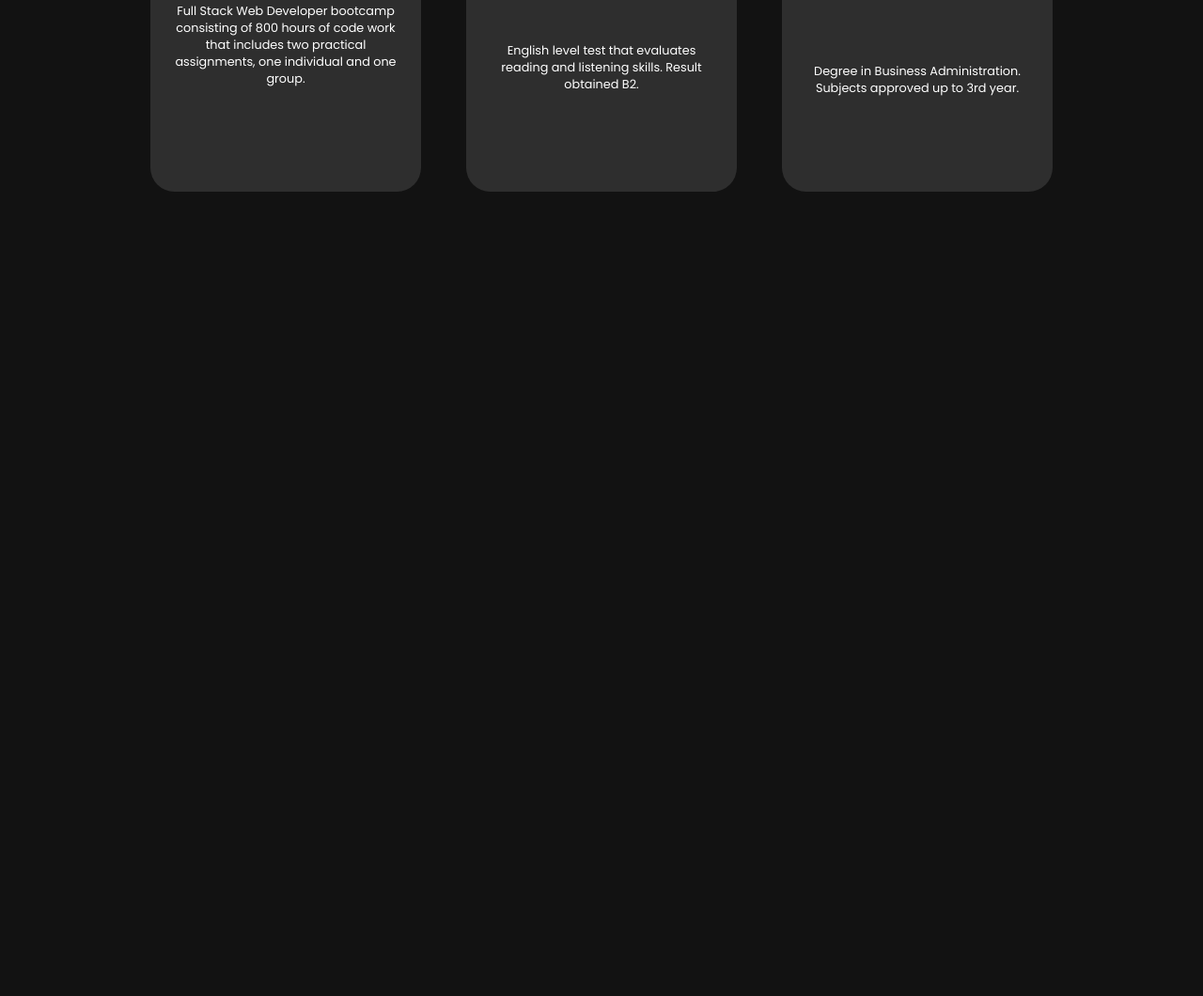
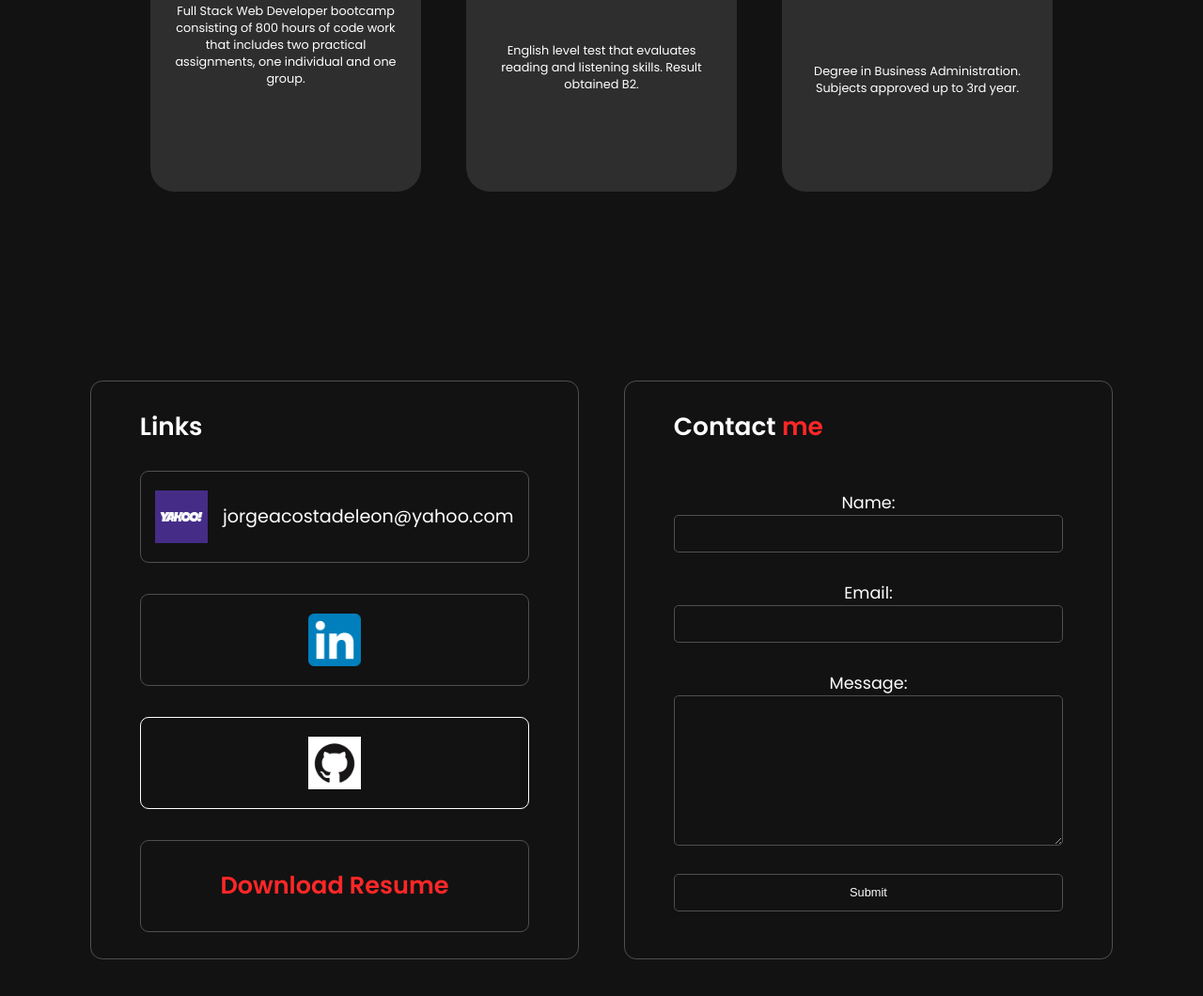
Before and after one commit to jorgeacosta02/Portfolio, a website: page index.html in a window 1280 px wide. Shown: the part 3680-4740 px from the top of the page at 94% size. Before the commit the page ends 4000 px from the top, so only its background shows below. Drawn offline with nearby package versions, Linux system fonts and the light colour scheme.

Commit message:
Contact Styles

```diff
--- a/index.html
+++ b/index.html
@@ -152,22 +152,26 @@
 
 
         <!-- Contact section -->
+        <!-- <h1 class="contact-h1">CONTACT</h1> -->
 
-    <!-- <section class="contact" id="contact">
-        <h1 class="contact-h1">CONTACT</h1>
+    <section class="contact" id="contact">
         <div class="div-contacts">
             <div class="links">
                 <div class="link-title">
                     <h2>Links</h2>
                 </div>
                 <div class="link-div">
+                    <div class="link-button">
+                        <img src="/img/Yahoo.jpg" alt="yahoo-image" class="link-img-text">
+                        <p class="yahoo-p">jorgeacostadeleon@yahoo.com</p>
+                    </div>
                     <a href="https://www.linkedin.com/in/jorge-enrique-acosta-de-le%C3%B3n-8934a4122/" target="_blank"  class="link-button">
                         <img src="/img/LinkedIn_icon.svg.png" class="link-img-text"/>
                     </a>
                     <a href="https://github.com/jorgeacosta02" target="_blank" class="link-button github">
                         <img src="/img/GitHub-Mark.png" class="link-img-text"/>
                     </a>
-                    <a href="https://github.com/jorgeacosta02/Resume/raw/main/Resume Jorge Acosta.pdf" download="Mi_CV.pdf" target="_blank" class="resume-button"><h2 class="link-img-text resume-text">Download Resume</h2></a>
+                    <a href="https://github.com/jorgeacosta02/Resume/raw/main/Resume Jorge Acosta.pdf" download="Mi_CV.pdf" target="_blank" class="resume-button link-button"><h2 class="link-img-text resume-text">Download Resume</h2></a>
                 </div>
             </div>
             <div class="links">
@@ -186,16 +190,21 @@
                         </div>
                         <div class="form-block">
                             <label for="message">Message:</label>
-                            <textarea id="message" name="message" required class="form-in"></textarea>
+                            <textarea id="message" name="message" required class="form-in textarea"></textarea>
                         </div>
-                        <div>
+                        <button
+                        type="submit"
+                        class="form-in button">
+                        Submit
+                        </button>
+                        <!-- <div>
                             <input type="submit" value="Submit"  class="button">
-                        </div>
+                        </div> -->
                     </form>
                 </div>
             </div>
         </div>
-    </section> -->
+    </section>
 
     <script src="https://code.jquery.com/jquery-3.7.1.min.js" integrity="sha256-/JqT3SQfawRcv/BIHPThkBvs0OEvtFFmqPF/lYI/Cxo=" crossorigin="anonymous"></script>
     <script src="index.js"></script>
--- a/sass/_contact.scss
+++ b/sass/_contact.scss
@@ -1,41 +1,44 @@
 @use "variables";
 @use "mixinsfunc";
 @use "general";
+@use "breakpoints";
 
 .contact{
     position: relative;
     height: 100vh;
     width: 100%;
 }
-.contact-h1{
-    position: relative;
-    left: -23vw;
-    top: 36vh;
-    display: inline-block;
-    transform: rotate(-90deg)  scaleX(0.7);
-    font-size: 9.5rem;
-    font-weight: 700;
-    color: variables.$grey-color;
-    transition: all .5s ease;
-}
+// .contact-h1{
+//     position: relative;
+//     left: -23vw;
+//     top: 36vh;
+//     display: inline-block;
+//     transform: rotate(-90deg)  scaleX(0.7);
+//     font-size: 9.5rem;
+//     font-weight: 700;
+//     color: variables.$grey-color;
+//     transition: all .5s ease;
+// }
 .div-contacts{
+    @include breakpoints.display-large{
         position: relative;
         display: flex;
         justify-content: space-evenly;
         align-items: center;
         gap: 3rem;
-    width: 75vw;
+        width: 85vw;
         height: 77vh;
-    top: -20vh;
-    left: 17vw;
+        // top: -20vh;
+        // left: 17vw;
         font-size: 1.1rem;
         // background-color: red;
+    }
 }
 .links{
     box-sizing: border-box;
     text-align: left;
-    height: 90%;
-    width: 40%;
+    height: 100%;
+    width: 50%;
     @include mixinsfunc.create-flexbox(column, center);
     gap: 1rem;
     border-radius: 1vw;
@@ -56,32 +59,39 @@
     // background-color: orange;
 }
 .link-div{
-    height: 70%;
+    height: 80%;
     // background-color: yellow;
     width: 80%;
-    @include mixinsfunc.create-flexbox(column, space-evenly);
-    & a{
+    @include mixinsfunc.create-flexbox(column, space-between);
+    .link-button{
         height: 20%;
         width: 100%;
-        @include mixinsfunc.create-flexbox(column, center);
+        @include mixinsfunc.create-flexbox(row, space-evenly);
         border-radius: 9px;
         cursor: pointer;
         border: 1px solid variables.$grey-color;
         // background-color: aqua;
         font-size: .75rem;
     }
-    & img{
+    img{
         height: 7vh;
         top: 10%;
+    }
+    .yahoo-p{
+        font-size: 1.5vw;
+    }
+
+    .github{
+        border: 1px solid white;
+    }
+    .resume-text{
+        font-size: max(#{2vw}, #{5px});
     }
     // & h2{
     //     margin-top: .5%;
     //     // padding: 0;
     //     // color: variables.$main-color;
     // }
-}
-.github{
-    border: 1px solid white;
 }
 // .resume{
 //     border: 1px solid rgb(107, 107, 107);
@@ -90,18 +100,21 @@
 // }
 .form{
     width: 100%;
-    @include mixinsfunc.create-flexbox(column, center);
-    gap: 1rem;
+    height: 100%;
+    @include mixinsfunc.create-flexbox(column, space-evenly);
+    gap: .5rem;
     font-family: Arial, Helvetica, sans-serif;
-
-}
+    // .submit{
+        //     width: 100%;
+        //     height: ;
+        // }
     .form-block{
         width: 100%;
         @include mixinsfunc.create-flexbox(column, center);
-
     }
     .form-in{
         width: 100%;
+        height: 5vh;
         border-radius: 5px;
         border: 1px solid variables.$grey-color;
         color: variables.$grey-color;
@@ -110,12 +123,16 @@
         font-family: Arial, Helvetica, sans-serif;
         font-size: .8rem;
         box-sizing: border-box;
-    padding: 1vh .5vw;
+    }
+    .textarea{
+        height: 20vh;
+        }
+    .button{
+        margin: 0;
+        cursor: pointer;
+        // background-color: green;
+    }
 }
 input{
     height: 5vh;
 }
-textarea{
-    height: 20vh;
-
-}
```
Also changed, not shown: css/style.css, 1 other file. Lines whose indentation alone changed are shown as unchanged.
